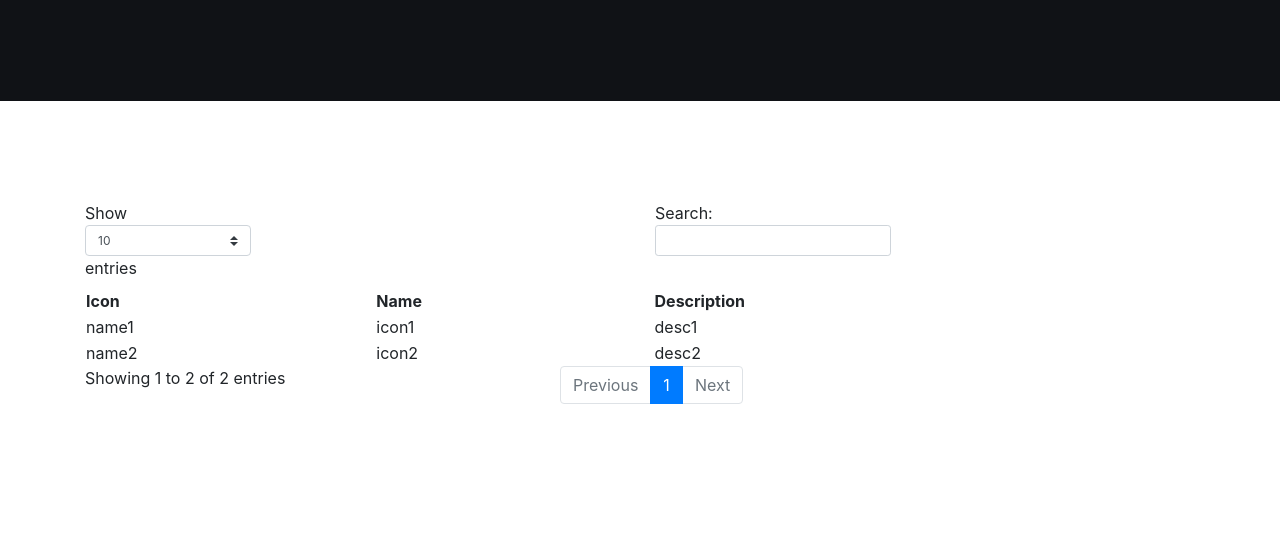
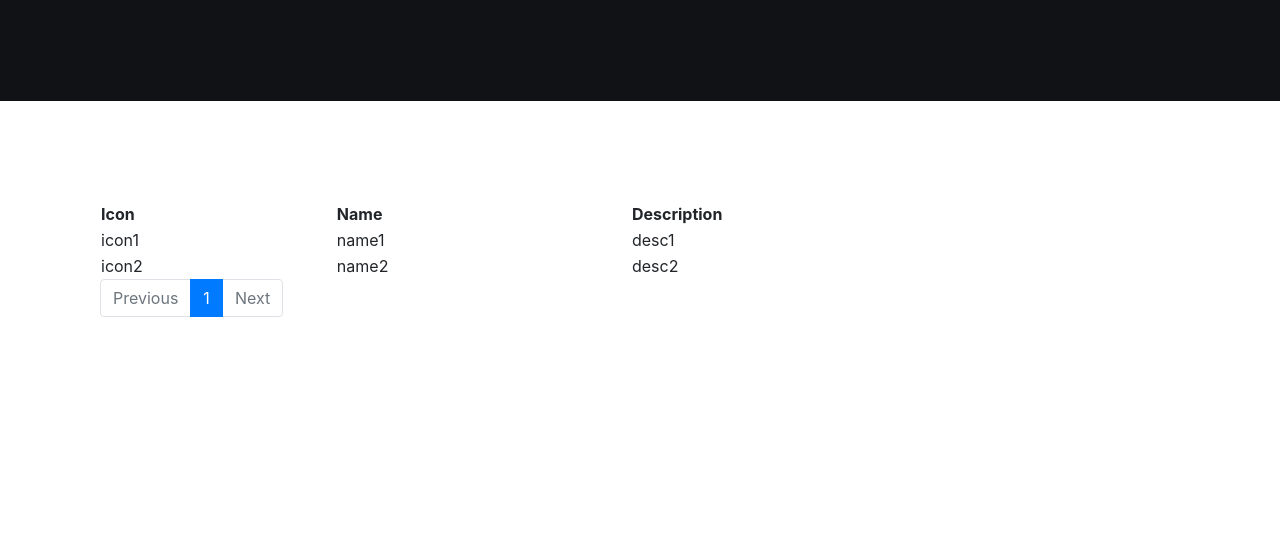
Before and after one commit to randomunrandom/nlp-isa, a website: page site/ru/projects.html in a window 1280 px wide. Shown: the part 243-800 px from the top of the page. Drawn offline with nearby package versions, Linux system fonts and the light colour scheme.

Commit message:
added datatables

```diff
--- a/site/assets/data/projects.json
+++ b/site/assets/data/projects.json
@@ -1,4 +1,6 @@
-{ "data": [ {
+{
+  "data": {
+    "proj1": {
       "name": "name1",
       "icon": "icon1",
       "short_description": "desc1",
@@ -6,7 +8,8 @@
       "demo": "demo1",
       "datasets": "корпуса1",
       "publications": "pdf1"
-    }, {
+    },
+    "proj2": {
       "name": "name2",
       "icon": "icon2",
       "short_description": "desc2",
@@ -15,5 +18,5 @@
       "datasets": "корпуса2",
       "publications": "pdf2"
     }
-  ]
+  }
 }
--- a/site/js/projects.js
+++ b/site/js/projects.js
@@ -1,13 +1,25 @@
 (function($) {
   "use strict"; // Start of use strict
 
-  $('#main_table').DataTable( {
-    "ajax": "../assets/data/projects.json",
-    "columns": [
-      {"data": "name"},
-      {"data": "icon"},
-      {"data": "short_description"}
-    ]
+  let data_list = [];
+  $.getJSON( "../assets/data/projects.json", function(data_dict) {
+    Object.keys(data_dict["data"]).forEach(function(key) {
+      let new_dict = data_dict['data'][key];
+      new_dict['id'] = key;
+      data_list.push(new_dict);
+    } );
+    $('#main_table').DataTable( {
+      dom: //"tpr",
+        // "<'col-sm-12 col-md-6'f>" +
+        "<'col-sm-12'tr>" +
+        "<'col-sm-12 col-md-6'p>",
+      data: data_list,
+      columns: [
+        {"data": "icon"},
+        {"data": "name"},
+        {"data": "short_description"}
+      ]
+    } );
   } );
 
 })(jQuery); // End of use strict
--- a/site/js/script.js
+++ b/site/js/script.js
@@ -25,7 +25,7 @@
   });
 
   // collapse Navbar
-  function navbarCollapse() {
+  var navbarCollapse = function() {
     if (($("#mainNav").offset().top < 50) && ($("#mainNav").width() > 1200)) {
       $("#mainNav").removeClass("navbar-shrink");
     } else {
--- a/site/ru/projects.html
+++ b/site/ru/projects.html
@@ -56,8 +56,10 @@
       </table>
     </div>
   </section>
-  <div style="height:1000px;">
+
+  <div id="test" style="height:1000px;">
   </div>
+
   <!-- Footer -->
   <footer>
     <div class="container">
```
